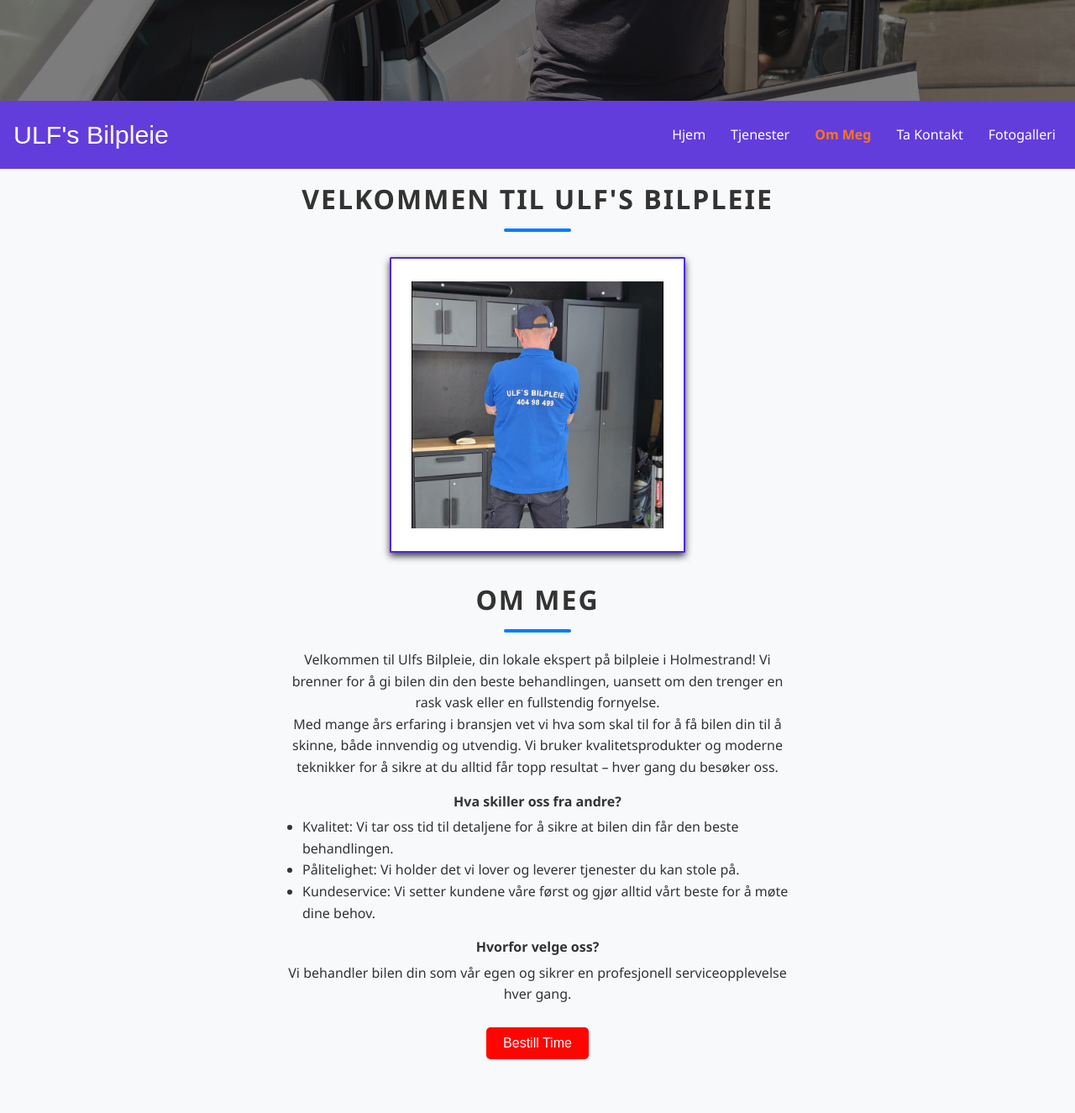
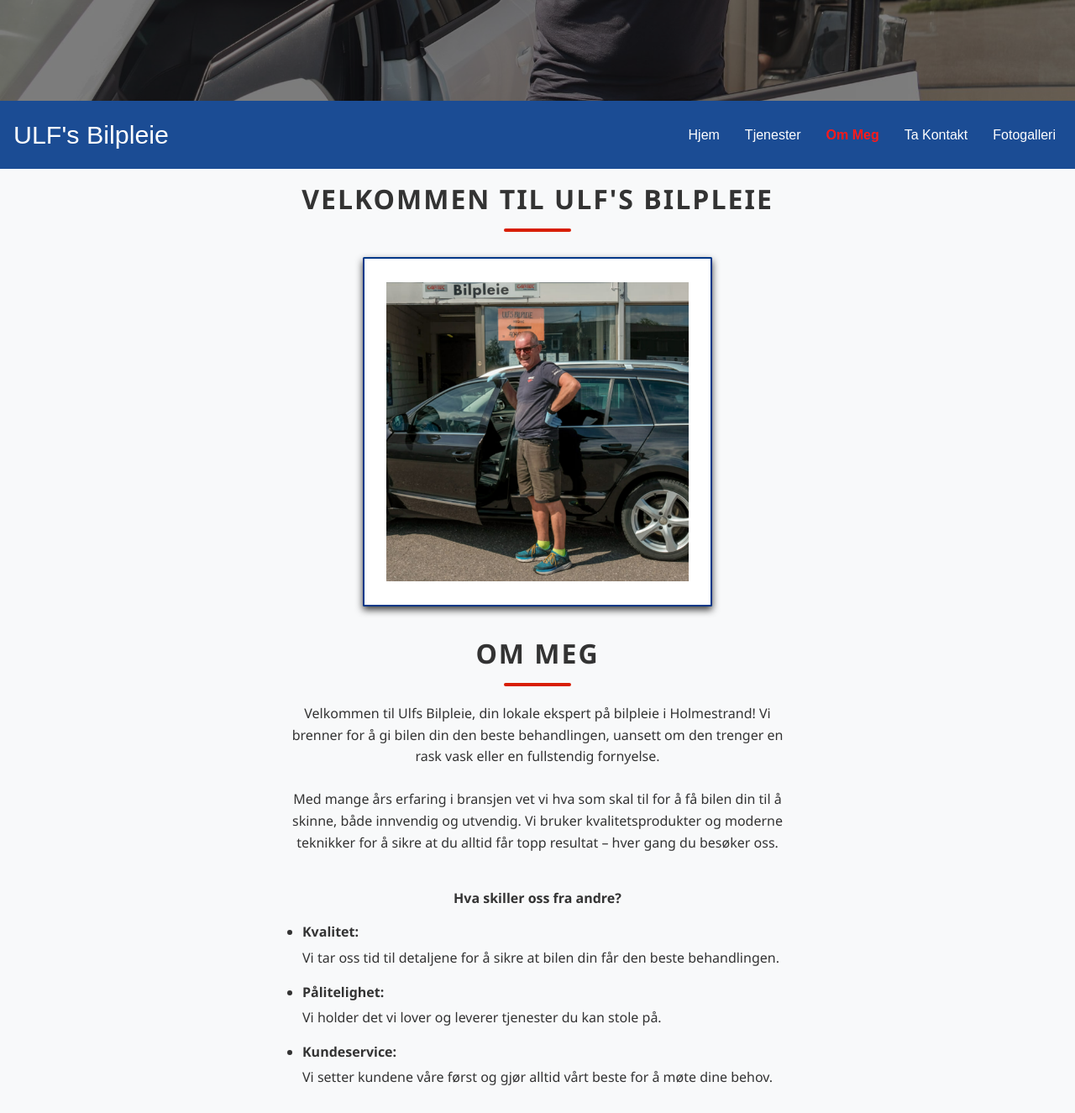
Before and after one commit to The-Scriptographers/Car-Wash, a plain HTML site: page om-meg.html in a window 1280 px wide. Shown: the part 600-1925 px from the top of the page at 84% size. Drawn offline with Linux system fonts and the light colour scheme.

Commit message:
changed picture for Om oss, changed colours, changed text-font

```diff
--- a/om-meg.html
+++ b/om-meg.html
@@ -6,49 +6,6 @@
     <link rel="icon" type="image/png" href="images/fav.png" />
     <title>Om Meg - ULF's Bilpleie</title>
     <link rel="stylesheet" href="style.css" />
-    <style>
-      .about-image {
-        display: flex;
-        justify-content: center;
-        align-items: center;
-        margin-bottom: 20px;
-        width: 300px;
-        height: 300px;
-        border: 2px solid #5127d8;
-        box-shadow: 0 4px 8px rgba(0, 0, 0, 0.2);
-        background: #fff;
-        padding: 1.5rem;
-        border-radius: 1.5px;
-        box-shadow: 0 4px 8px rgba(0, 0, 0, 0.76);
-        transition: transform 0.3s ease, box-shadow 0.3s ease;
-      }
-
-      .about-image img {
-        max-width: 100%;
-        max-height: 100%;
-        object-fit: cover;
-      }
-
-      .about-image:hover {
-        transform: translateY(-5px);
-        box-shadow: 0 8px 16px rgb(0, 166, 255);
-      }
-      .about-text {
-        font-size: 16px;
-        line-height: 1.6;
-        margin: 10px 0;
-      }
-
-      .about-text b {
-        display: block;
-        margin: 15px 0 5px;
-      }
-
-      .about-text li {
-        text-align: left;
-        margin-left: 20px;
-      }
-    </style>
   </head>
   <body>
     <!-- Header Section -->
@@ -87,7 +44,7 @@
           <h2>Velkommen til ULF's Bilpleie</h2>
         </div>
         <div class="about-image">
-          <img src="images/ulf-blåtskjorte.png" alt="Ulf's Bilpleie" />
+          <img src="images/ulf-smil-kort2.png" alt="Ulf's Bilpleie" />
         </div>
         <div class="about-text">
           <h2>Om Meg</h2>
@@ -96,29 +53,32 @@
             Holmestrand! Vi brenner for å gi bilen din den beste behandlingen,
             uansett om den trenger en rask vask eller en fullstendig fornyelse.
           </p>
+          <br />
           <p>
             Med mange års erfaring i bransjen vet vi hva som skal til for å få
             bilen din til å skinne, både innvendig og utvendig. Vi bruker
             kvalitetsprodukter og moderne teknikker for å sikre at du alltid får
             topp resultat – hver gang du besøker oss.
           </p>
-
+          <br />
           <b>Hva skiller oss fra andre?</b>
           <ul>
             <li>
-              Kvalitet: Vi tar oss tid til detaljene for å sikre at bilen din
-              får den beste behandlingen.
+              <b>Kvalitet:</b>Vi tar oss tid til detaljene for å sikre at bilen
+              din får den beste behandlingen.
             </li>
             <li>
-              Pålitelighet: Vi holder det vi lover og leverer tjenester du kan
-              stole på.
+              <b>Pålitelighet:</b> Vi holder det vi lover og leverer tjenester
+              du kan stole på.
             </li>
             <li>
-              Kundeservice: Vi setter kundene våre først og gjør alltid vårt
-              beste for å møte dine behov.
+              <b>Kundeservice:</b> Vi setter kundene våre først og gjør alltid
+              vårt beste for å møte dine behov.
             </li>
+            <br />
           </ul>
           <b>Hvorfor velge oss?</b>
+          <br />
           <p>
             Vi behandler bilen din som vår egen og sikrer en profesjonell
             serviceopplevelse hver gang.
--- a/style.css
+++ b/style.css
@@ -56,7 +56,7 @@ body {
     padding: 10px 20px;
     font-size: 1rem;
     color: white;
-    background-color: #ff0400;
+    background-color: #FF7D29;
     border: none;
     border-radius: 5px;
     cursor: pointer;
@@ -77,7 +77,8 @@ body {
 /* Navigation */
 /* Navbar Styles */
 .navbar {
-    background: #5127d8;
+  font-family: 'Poppins', sans-serif;
+  background: #023888;
     opacity: 0.9;
     color: white;
     padding: 0.5rem;
@@ -136,7 +137,7 @@ body {
   }
 
   .nav-links a.active {
-    color: #ff6600; /* Highlight color */
+    color: #ff0000; /* Highlight color */
     font-weight: bold;
 
 }
@@ -180,7 +181,7 @@ body {
       position: absolute;
       right: 0;
       top: 60px; /* Adjust based on your header height */
-      background: #5127d8;
+      background: #023888;
       display: none;
       width: 100%;
       flex-direction: column;
@@ -259,7 +260,7 @@ h2::after {
   display: block;
   width: 80px; /* Adjust width */
   height: 4px; /* Adjust thickness */
-  background-color: #007bff;
+  background-color: #D81E05;
   margin: 10px auto 0; /* Centers the underline */
   border-radius: 2px;
 }
@@ -333,6 +334,7 @@ h2::after {
 
 /* Footer */
 footer {
+    font-family: 'Poppins', sans-serif;
     text-align: center;
     padding: 1rem;
     background: #333;
@@ -388,7 +390,7 @@ footer {
     bottom: 20px;
     right: 20px;
     display: none;
-    background-color: #d70505;
+    background-color: #D81E05;
     color: white;
     border: none;
     border-radius: 50%;
@@ -544,7 +546,7 @@ footer {
   padding: 10px 20px;
   font-size: 1rem;
   color: white;
-  background-color: #ff0400;
+  background-color: #D81E05;
   border: none;
   border-radius: 5px;
   cursor: pointer;
@@ -552,5 +554,48 @@ footer {
 }
 
 #bookAppointment:hover {
-  background-color: #b34b00;
+  background-color: #D81E05;
 }
+
+
+.about-image {
+  display: flex;
+  justify-content: center;
+  align-items: center;
+  margin-bottom: 20px;
+  width: 300px;
+  height: 300px;
+  border: 2px solid #023888;
+  box-shadow: 0 4px 8px rgba(0, 0, 0, 0.2);
+  background: #fff;
+  padding: 3.5rem;
+  border-radius: 1.5px;
+  box-shadow: 0 4px 8px rgba(0, 0, 0, 0.76);
+  transition: transform 0.3s ease, box-shadow 0.3s ease;
+}
+
+.about-image img {
+  max-width: 120%;
+  max-height: 120%;
+  object-fit: cover;
+}
+
+.about-image:hover {
+  transform: translateY(-5px);
+  box-shadow: 0 8px 16px rgb(0, 166, 255);
+}
+.about-text {
+  font-size: 16px;
+  line-height: 1.6;
+  margin: 10px 0;
+}
+
+.about-text b {
+  display: block;
+  margin: 15px 0 5px;
+}
+
+.about-text li {
+  text-align: left;
+  margin-left: 20px;
+}
```
Also changed, not shown: images/ulf-smil-kort.png (added), images/ulf-smil-kort2.png (added).
